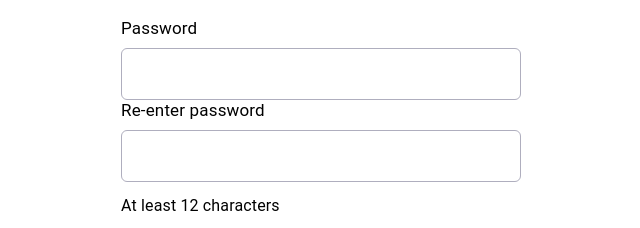
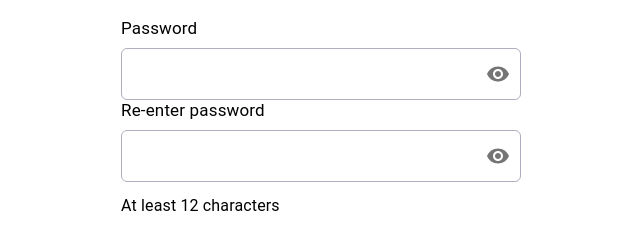
Before and after one commit to k5va/sample-form, a React (Create React App) app: page / in a window 1280 px wide. Shown: the part 428-656 px from the top of the page, without its empty margins (319-959 px from the left). Built offline with nearby package versions, Linux system fonts and the light colour scheme; the HTML template or start-up script is replaced by a standard one.

Commit message:
Toggle password visibility

```diff
--- a/package.json
+++ b/package.json
@@ -5,6 +5,7 @@
   "dependencies": {
     "@emotion/react": "^11.10.5",
     "@emotion/styled": "^11.10.5",
+    "@mui/icons-material": "^5.10.14",
     "@mui/material": "^5.10.13",
     "@testing-library/jest-dom": "^5.16.5",
     "@testing-library/react": "^13.4.0",
--- a/src/components/form-password/form-password.tsx
+++ b/src/components/form-password/form-password.tsx
@@ -1,8 +1,12 @@
 import { FieldValues, useFormContext, useFormState } from 'react-hook-form';
-import { List, ListItem, ListItemText } from '@mui/material';
 import { FormPasswordProps } from './types';
 import { FormTextField } from '../../components';
 import { PasswordError } from '../account-form/utils/validator';
+import { IconButton, InputAdornment, List, ListItem, ListItemText } from '@mui/material';
+import VisibilityIcon from '@mui/icons-material/Visibility';
+import VisibilityOffIcon from '@mui/icons-material/VisibilityOff';
+import { useState } from 'react';
+
 
 function FormPassword<T extends FieldValues>(
   {mainName, copyName, mainLabel, copyLabel, control, mainValidator, copyValidator, className}: FormPasswordProps<T>
@@ -10,6 +14,7 @@ function FormPassword<T extends FieldValues>(
 
   const {errors, dirtyFields} = useFormState({control, name: mainName});
   const {trigger} = useFormContext();
+  const [isPasswordVisible, setPasswordVisible] = useState(false);
 
   const errorTypes = errors[mainName]?.types;
   const activeErrors = errorTypes ? Object.keys(errorTypes) : [];
@@ -17,11 +22,49 @@ function FormPassword<T extends FieldValues>(
   const isPassword2Dirty = !!dirtyFields[copyName]
 
   const password1ChangeHandler = () => trigger(copyName);
+  const showPasswordHandler = () => setPasswordVisible((isVisible) => !isVisible);
 
   return (
     <div className={className}>
-      <FormTextField type='password' name={mainName} label={mainLabel} control={control} validator={mainValidator} onChange={password1ChangeHandler} />
-      <FormTextField type='password' name={copyName} label={copyLabel} control={control} validator={copyValidator} />
+      <FormTextField
+        type={isPasswordVisible ? 'password' : 'text'}
+        name={mainName}
+        label={mainLabel}
+        control={control}
+        validator={mainValidator}
+        onChange={password1ChangeHandler}
+        inputProps={{
+          endAdornment:
+            <InputAdornment position="end">
+              <IconButton
+                  aria-label="toggle password visibility"
+                  onClick={showPasswordHandler}
+                  edge="end"
+                >
+                  {isPasswordVisible ? <VisibilityOffIcon /> : <VisibilityIcon />}
+                </IconButton>
+            </InputAdornment>
+        }}
+      />
+      <FormTextField
+        type={isPasswordVisible ? 'password' : 'text'}
+        name={copyName}
+        label={copyLabel}
+        control={control}
+        validator={copyValidator}
+        inputProps={{
+          endAdornment:
+            <InputAdornment position="end">
+              <IconButton
+                  aria-label="toggle password visibility"
+                  onClick={showPasswordHandler}
+                  edge="end"
+                >
+                  {isPasswordVisible ? <VisibilityOffIcon /> : <VisibilityIcon />}
+                </IconButton>
+            </InputAdornment>
+        }}
+      />
       <List>
         <ListItem disablePadding selected={isPassword1Dirty && !activeErrors.includes(PasswordError.MinLength)}>
           <ListItemText primary="At least 12 characters" />
--- a/src/components/form-text-field/form-text-field.tsx
+++ b/src/components/form-text-field/form-text-field.tsx
@@ -2,7 +2,7 @@ import { FieldValues, useController } from 'react-hook-form';
 import { StyledEngineProvider, TextField } from '@mui/material';
 import { FormTextFieldProps } from './types';
 
-function FormTextField<T extends FieldValues>({name, type = 'text', label, control, validator, className, onChange}: FormTextFieldProps<T>): JSX.Element {
+function FormTextField<T extends FieldValues>({name, type = 'text', label, control, validator, className, onChange, inputProps}: FormTextFieldProps<T>): JSX.Element {
   const {
     field: {onChange: onFieldChange, onBlur, value, ref},
     fieldState: {error}
@@ -27,6 +27,7 @@ function FormTextField<T extends FieldValues>({name, type = 'text', label, contr
         error={!!error}
         helperText={error?.message}
         className={className}
+        InputProps={inputProps}
       />
     </StyledEngineProvider>
   );
--- a/src/components/form-text-field/types.ts
+++ b/src/components/form-text-field/types.ts
@@ -1,3 +1,4 @@
+import { InputProps } from '@mui/material';
 import { Control, FieldValues, Path } from 'react-hook-form';
 import { AccountFormValidator } from '../account-form/types';
 
@@ -9,4 +10,5 @@ export type FormTextFieldProps<T extends FieldValues> = {
   validator: AccountFormValidator,
   className?: string,
   onChange?: (value: string) => void,
+  inputProps?: InputProps
 };
--- a/src/theme/theme.ts
+++ b/src/theme/theme.ts
@@ -60,9 +60,6 @@ export const theme = createTheme({
           boxSizing: 'border-box',
           height: '100%',
         },
-        adornedEnd: {
-          paddingRight: '0 !important',
-        },
       },
     },
     MuiOutlinedInput: {
```
Also changed, not shown: 1 other file (tests, documents, lock files or other folders).
